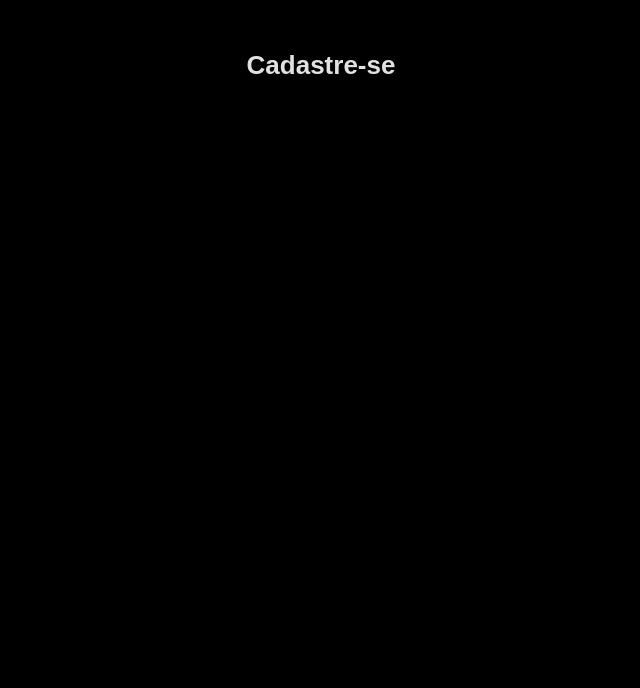
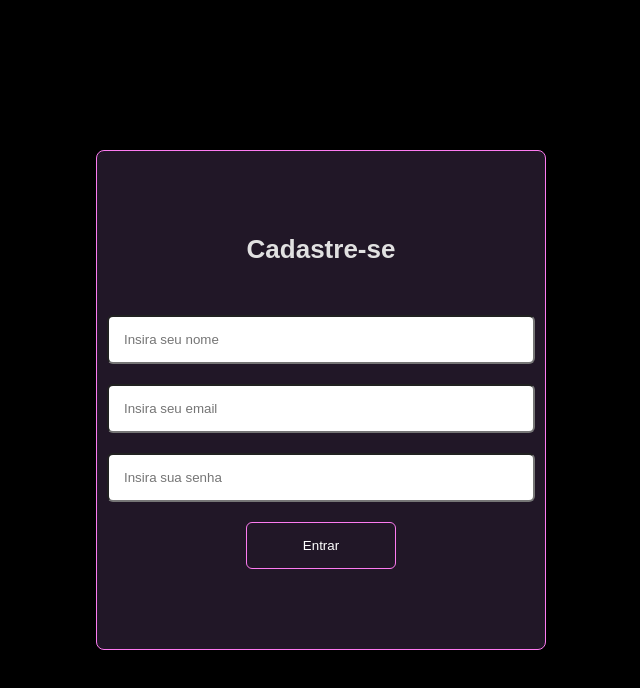
Before and after one commit to PedroWrublak/projeto-mundopet, a plain HTML site: page login.html in a window 1280 px wide. Shown: the whole page, without its empty margins (319-959 px from the left). Drawn offline with Linux system fonts and the light colour scheme.

Commit message:
Criada página de login

```diff
--- /dev/null
+++ b/login.css
@@ -0,0 +1,43 @@
+
+body {
+    display: flex;
+    align-items: center;
+}
+
+.sign-in {
+    background-color: #211727;
+    display: flex;
+    flex-direction: column;
+    justify-content: center;
+    width: 450px;
+    height: 500px;
+    border: 1px solid #FD7BF0;
+    border-radius: 8px;
+}
+
+.sign-in h2 {
+    display: flex;
+    margin-top: 20px;
+    align-self: center;
+
+}
+
+input {
+    padding: 15px;
+    margin: 10px;
+    border-radius: 6px;
+}
+
+.submit-btn {
+    display: flex;
+    align-self: center;
+    background-color: #211727;
+    border: 1px solid #FD7BF0;
+    color: white;
+    width: 150px;
+}
+
+.submit-btn:hover {
+    background-color: #FD7BF0;
+    border: 1px solid #211727;
+}
--- a/login.html
+++ b/login.html
@@ -5,12 +5,22 @@
     <meta name="viewport" content="width=device-width, initial-scale=1.0">
     <title>Login</title>
     <link rel="stylesheet" href="style.css">
+    <link rel="stylesheet" href="login.css">
 </head>
+
 <body>
     <article>
-        <div>
+        <div class="sign-in">
             <h2>Cadastre-se</h2>
+            <form>
+                <input type="text" placeholder="Insira seu nome">
+                <input type="email" placeholder="Insira seu email">
+                <input type="password" placeholder="Insira sua senha">
+                <input type="button" class="submit-btn" value="Entrar">
+            </form>
         </div>
     </article>
+
+<script src="login.js"></script>
 </body>
 </html>
--- a/style.css
+++ b/style.css
@@ -117,7 +117,7 @@ textarea {
     gap: 10px;
     padding: 4px 8px;
     border-radius: 4px;
-    margin: 25px 0;
+    margin: 25px 0 10px 5px;
 }
 
 .lista-tags {
```
Also changed, not shown: login.js (added).
